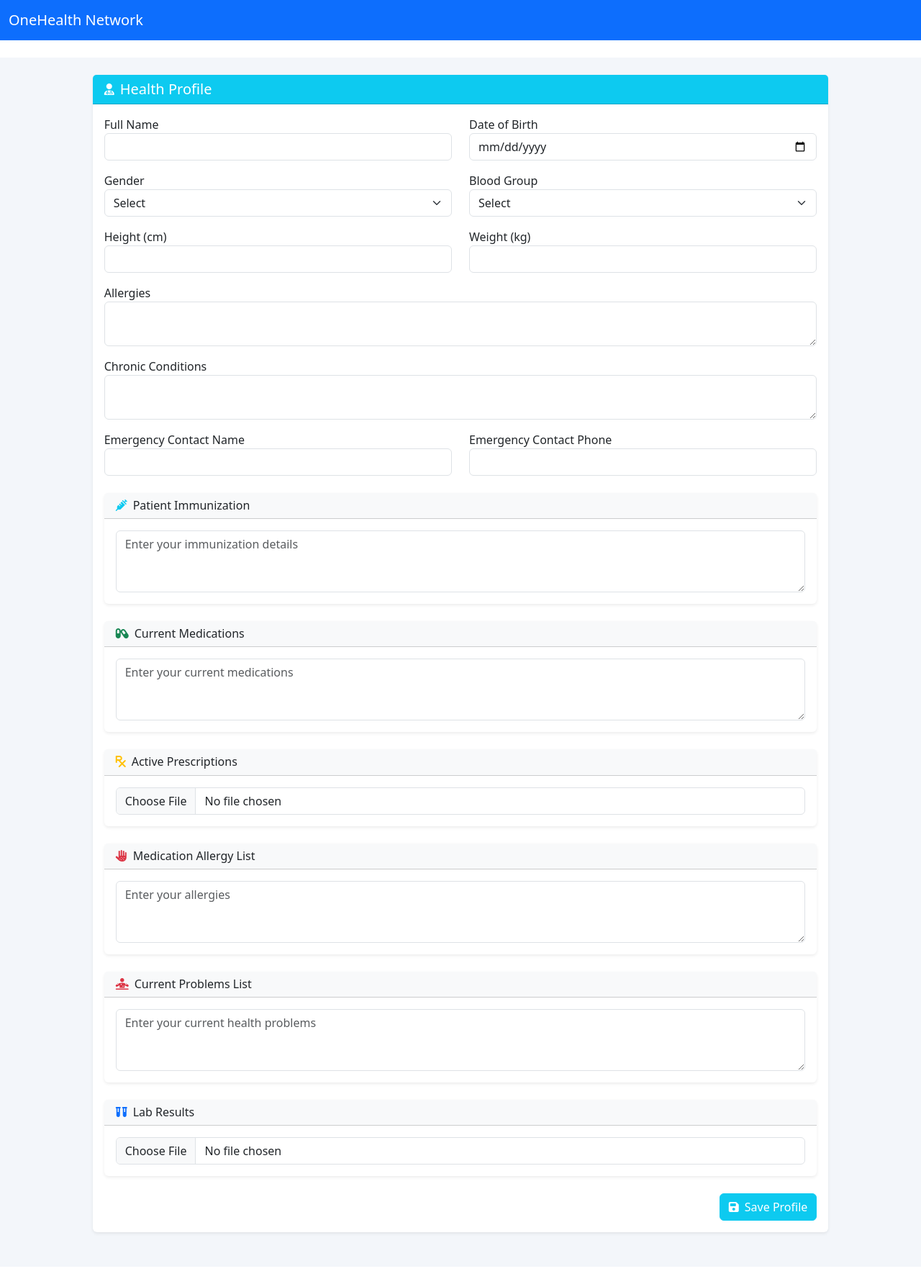
After one commit to darpan02-cypher/OneHealth-Network-2.0, a Django app: page /accounts/dashboard/patient/health_profile/ in a window 1280 px wide. The commit adds this page. Shown: the whole page at 72% size. Run offline with Django 3.2, Linux system fonts and the light colour scheme; some libraries are stand-ins or nearby versions.

Commit message:
OneHealth Network --added features - Health Profile

```diff
--- a/accounts/urls.py
+++ b/accounts/urls.py
@@ -19,6 +19,13 @@ urlpatterns = [
     path('dashboard/doctor/', views.doctor_dashboard, name='doctor_dashboard'),
     path('dashboard/insurance/', views.insurance_dashboard, name='insurance_dashboard'),
 
+
+    #patient's dashboard fields
+    #patients Health Profile
+    path('dashboard/patient/health_profile/', views.patient_health_profile, name='patient_health_profile'),
+
+
+
     # Logout URL
     path('logout/', LogoutView.as_view(next_page='index'), name='logout'),
 ]
--- a/accounts/views.py
+++ b/accounts/views.py
@@ -156,3 +156,7 @@ def login_view(request):  # Renamed from `login` to `login_view`
 
 def logout(request):
     return render(request, 'logout.html')
+
+
+def patient_health_profile(request):
+    return render(request, 'patient/health_profile.html')
--- a/templates/patient/dashboard.html
+++ b/templates/patient/dashboard.html
@@ -13,7 +13,7 @@
                     <h5 class="mb-0"><i class="fas fa-user-circle me-2"></i>Patient Portal</h5>
                 </div>
                 <div class="list-group list-group-flush">
-                    <a href="#" class="list-group-item list-group-item-action">
+                    <a href="{% url 'patient_health_profile' %}" class="list-group-item list-group-item-action">
                         <i class="fas fa-user me-2 text-primary"></i>Health Profile
                     </a>
 
--- /dev/null
+++ b/templates/patient/health_profile.html
@@ -0,0 +1,160 @@
+{% extends "base.html" %}
+{% load static %}
+
+{% block content %}
+<link rel="stylesheet" href="https://cdnjs.cloudflare.com/ajax/libs/font-awesome/6.5.0/css/all.min.css" />
+
+<div class="container-fluid px-4 py-4" style="background-color: #f3f6fa;">
+    <div class="row justify-content-center">
+        <div class="col-md-10">
+            <!-- Health Profile Form -->
+            <div class="card border-0 shadow-sm mb-4">
+                <div class="card-header bg-info text-white d-flex align-items-center">
+                    <i class="fas fa-user-md me-2"></i>
+                    <h5 class="mb-0">Health Profile</h5>
+                </div>
+                <div class="card-body">
+                    <form method="post" action="" enctype="multipart/form-data" novalidate>
+                        {% csrf_token %}
+
+                        <div class="row mb-3">
+                            <div class="col-md-6">
+                                <label>Full Name</label>
+                                <input type="text" name="full_name" class="form-control" required />
+                            </div>
+                            <div class="col-md-6">
+                                <label>Date of Birth</label>
+                                <input type="date" name="dob" class="form-control" required />
+                            </div>
+                        </div>
+
+                        <div class="row mb-3">
+                            <div class="col-md-6">
+                                <label>Gender</label>
+                                <select name="gender" class="form-select" required>
+                                    <option value="">Select</option>
+                                    <option>Male</option>
+                                    <option>Female</option>
+                                    <option>Other</option>
+                                </select>
+                            </div>
+                            <div class="col-md-6">
+                                <label>Blood Group</label>
+                                <select name="blood_group" class="form-select" required>
+                                    <option value="">Select</option>
+                                    <option>A+</option>
+                                    <option>A-</option>
+                                    <option>B+</option>
+                                    <option>B-</option>
+                                    <option>AB+</option>
+                                    <option>AB-</option>
+                                    <option>O+</option>
+                                    <option>O-</option>
+                                </select>
+                            </div>
+                        </div>
+
+                        <div class="row mb-3">
+                            <div class="col-md-6">
+                                <label>Height (cm)</label>
+                                <input type="number" name="height" class="form-control" />
+                            </div>
+                            <div class="col-md-6">
+                                <label>Weight (kg)</label>
+                                <input type="number" name="weight" class="form-control" />
+                            </div>
+                        </div>
+
+                        <div class="mb-3">
+                            <label>Allergies</label>
+                            <textarea name="allergies" class="form-control" rows="2"></textarea>
+                        </div>
+
+                        <div class="mb-3">
+                            <label>Chronic Conditions</label>
+                            <textarea name="conditions" class="form-control" rows="2"></textarea>
+                        </div>
+
+                        <div class="row mb-4">
+                            <div class="col-md-6">
+                                <label>Emergency Contact Name</label>
+                                <input type="text" name="emergency_name" class="form-control" />
+                            </div>
+                            <div class="col-md-6">
+                                <label>Emergency Contact Phone</label>
+                                <input type="text" name="emergency_phone" class="form-control" />
+                            </div>
+                        </div>
+
+                        <!-- Patient Immunization -->
+                        <div class="card border-0 shadow-sm mb-4">
+                            <div class="card-header bg-light">
+                                <h6 class="mb-0"><i class="fas fa-syringe me-2 text-info"></i>Patient Immunization</h6>
+                            </div>
+                            <div class="card-body">
+                                <textarea name="immunization" class="form-control" rows="3" placeholder="Enter your immunization details"></textarea>
+                            </div>
+                        </div>
+
+                        <!-- Current Medications -->
+                        <div class="card border-0 shadow-sm mb-4">
+                            <div class="card-header bg-light">
+                                <h6 class="mb-0"><i class="fas fa-capsules me-2 text-success"></i>Current Medications</h6>
+                            </div>
+                            <div class="card-body">
+                                <textarea name="current_medications" class="form-control" rows="3" placeholder="Enter your current medications"></textarea>
+                            </div>
+                        </div>
+
+                        <!-- Active Prescriptions -->
+                        <div class="card border-0 shadow-sm mb-4">
+                            <div class="card-header bg-light">
+                                <h6 class="mb-0"><i class="fas fa-prescription me-2 text-warning"></i>Active Prescriptions</h6>
+                            </div>
+                            <div class="card-body">
+                                <input type="file" name="active_prescriptions" class="form-control" accept=".pdf,.jpg,.jpeg,.png">
+                            </div>
+                        </div>
+
+                        <!-- Medication Allergy List -->
+                        <div class="card border-0 shadow-sm mb-4">
+                            <div class="card-header bg-light">
+                                <h6 class="mb-0"><i class="fas fa-allergies me-2 text-danger"></i>Medication Allergy List</h6>
+                            </div>
+                            <div class="card-body">
+                                <textarea name="allergy_list" class="form-control" rows="3" placeholder="Enter your allergies"></textarea>
+                            </div>
+                        </div>
+
+                        <!-- Current Problems List -->
+                        <div class="card border-0 shadow-sm mb-4">
+                            <div class="card-header bg-light">
+                                <h6 class="mb-0"><i class="fas fa-diagnoses me-2 text-danger"></i>Current Problems List</h6>
+                            </div>
+                            <div class="card-body">
+                                <textarea name="current_problems" class="form-control" rows="3" placeholder="Enter your current health problems"></textarea>
+                            </div>
+                        </div>
+
+                        <!-- Lab Results -->
+                        <div class="card border-0 shadow-sm mb-4">
+                            <div class="card-header bg-light">
+                                <h6 class="mb-0"><i class="fas fa-vials me-2 text-primary"></i>Lab Results</h6>
+                            </div>
+                            <div class="card-body">
+                                <input type="file" name="lab_results" class="form-control" accept=".pdf,.jpg,.jpeg,.png">
+                            </div>
+                        </div>
+
+                        <div class="text-end">
+                            <button type="submit" class="btn btn-info text-white">
+                                <i class="fas fa-save me-1"></i> Save Profile
+                            </button>
+                        </div>
+                    </form>
+                </div>
+            </div>
+        </div>
+    </div>
+</div>
+{% endblock %}
```
